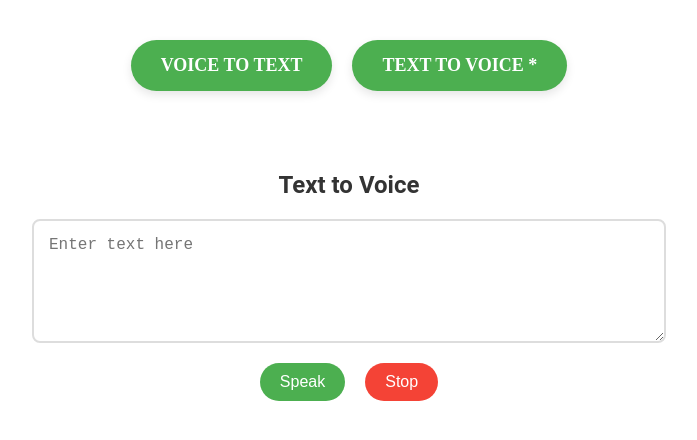
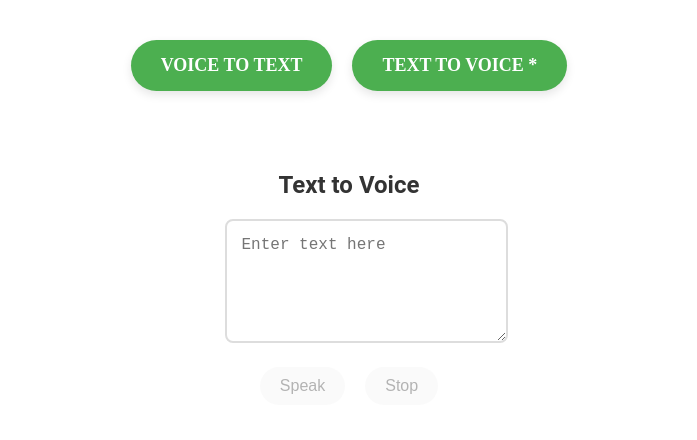
Before and after one commit to amran-muhammad/angular-voice-text, an Angular app: page / in a window 1280 px wide. Both pictures are taken after a click on the item "TEXT TO VOICE". Shown: the top 440 px of the page, without its empty margins (291-988 px from the left). Built offline with nearby package versions, Linux system fonts and the light colour scheme.

Commit message:
restructed and update disable button

```diff
--- a/src/app/text-to-voice/text-to-voice.component.html
+++ b/src/app/text-to-voice/text-to-voice.component.html
@@ -1,17 +1,19 @@
 <div class="container">
   <h2>Text to Voice</h2>
 
-    <textarea [(ngModel)]="text" placeholder="Enter text here" rows="5"></textarea>
+  <div class="form-group">
+    <textarea [(ngModel)]="text" placeholder="Enter text here" rows="5" class="form-control"></textarea>
+  </div>
 
-    <div class="controls" *ngIf="text && text.includes(' ')">
+  <div class="controls" *ngIf="voices.length > 0">
     <label for="voiceSelect">Select Voice:</label>
-      <select id="voiceSelect" [(ngModel)]="selectedVoice">
+    <select id="voiceSelect" [(ngModel)]="selectedVoice" class="form-control">
       <option *ngFor="let voice of voices" [ngValue]="voice">{{ voice.name }} ({{ voice.lang }})</option>
     </select>
   </div>
 
-    <div class="buttons">
-      <button (click)="speak()" class="btn speak">Speak</button>
-      <button (click)="stop()" class="btn stop">Stop</button>
+  <div class="buttons mt-3">
+    <button (click)="speak()" class="btn btn-primary me-2" [disabled]="!text.trim()">Speak</button>
+    <button (click)="stop()" class="btn btn-danger" [disabled]="!synth.speaking">Stop</button>
   </div>
 </div>
--- a/src/app/text-to-voice/text-to-voice.component.ts
+++ b/src/app/text-to-voice/text-to-voice.component.ts
@@ -1,46 +1,51 @@
-import { Component } from '@angular/core';
+import { Component, OnInit } from '@angular/core';
 import { CommonModule } from '@angular/common';
 import { FormsModule } from '@angular/forms';
 
 @Component({
   selector: 'app-text-to-voice',
   standalone: true,
-  imports: [CommonModule,FormsModule],
+  imports: [CommonModule, FormsModule],
   templateUrl: './text-to-voice.component.html',
-  styleUrl: './text-to-voice.component.scss'
+  styleUrls: ['./text-to-voice.component.scss']
 })
-export class TextToVoiceComponent {
+export class TextToVoiceComponent implements OnInit {
   text: string = '';
-  synth: SpeechSynthesis;
+  synth: SpeechSynthesis = window.speechSynthesis;
   voices: SpeechSynthesisVoice[] = [];
   selectedVoice: SpeechSynthesisVoice | null = null;
 
-  constructor() {
-    this.synth = window.speechSynthesis;
+  constructor() {}
 
-    // Load available voices
-    this.synth.onvoiceschanged = () => {
-      this.voices = this.synth.getVoices();
-    };
+  ngOnInit(): void {
+    this.loadVoices();
+    // Ensure voices are loaded across different browsers
+    if (this.synth.onvoiceschanged !== undefined) {
+      this.synth.onvoiceschanged = () => this.loadVoices();
+    }
+  }
+
+  // Load available voices from the SpeechSynthesis API
+  loadVoices(): void {
+    this.voices = this.synth.getVoices();
+    if (this.voices.length) {
+      this.selectedVoice = this.voices[0]; // Set a default voice
+    }
   }
 
   // Function to speak the text
-  speak() {
+  speak(): void {
     if (this.text.trim()) {
       const utterance = new SpeechSynthesisUtterance(this.text);
-
-      // Use the selected voice if available
       if (this.selectedVoice) {
         utterance.voice = this.selectedVoice;
       }
-
-      // Speak the text
       this.synth.speak(utterance);
     }
   }
 
   // Function to stop speaking
-  stop() {
+  stop(): void {
     if (this.synth.speaking) {
       this.synth.cancel();
     }
```
Lines whose indentation alone changed are shown as unchanged.
